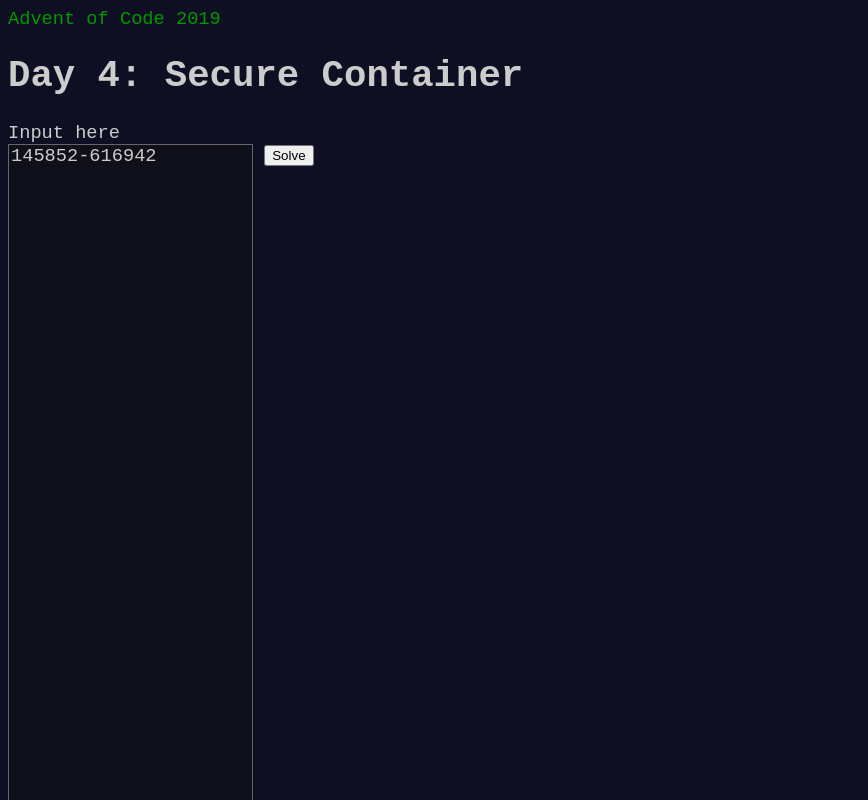
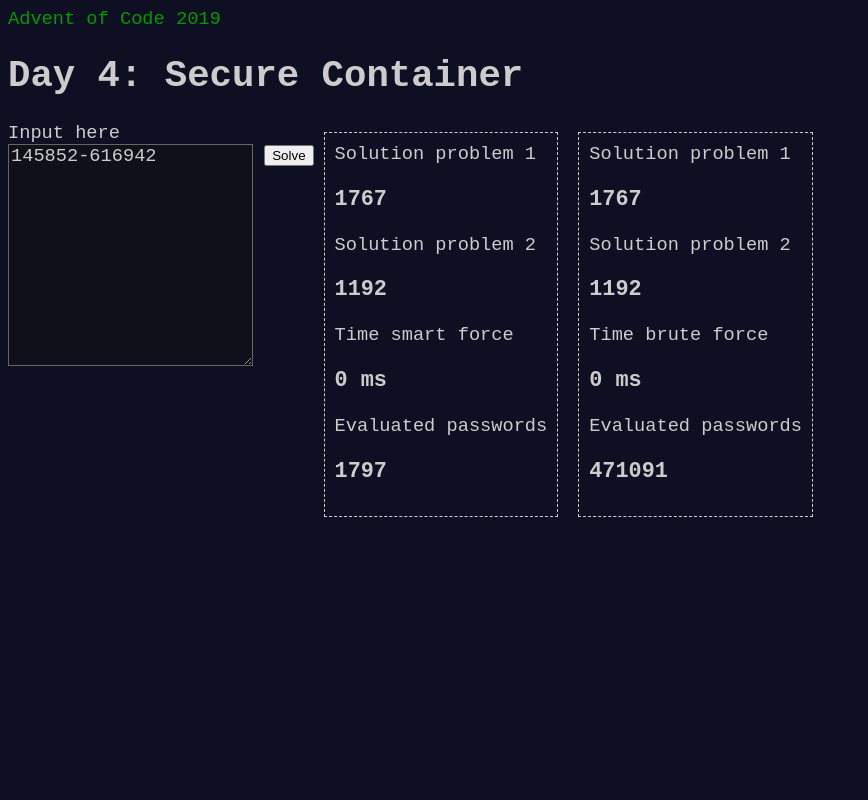
Before and after one commit to LetsAdventOfCode/AdventOfCode2019, a plain HTML site: page Kalle/day4/04.html in a window 1280 px wide. Both pictures are taken after a click on the button "Solve". Shown: the top 800 px of the page, without its empty margins (0-868 px from the left). Drawn offline with Linux system fonts and the light colour scheme.

Commit message:
added comparison for bruteforce vs the smart

```diff
--- a/Kalle/day4/04.html
+++ b/Kalle/day4/04.html
@@ -5,20 +5,49 @@
 <body>
     <a href="../index.html">Advent of Code 2019</a>
     <h1>Day 4: Secure Container</h1>
-	<div>
+    <div style="float:left;">
         Input here<br>
-		<textarea id="input" rows="40" columns="20">145852-616942</textarea>
-		<button onclick="solve()">Solve</button><br />
+        <textarea id="input" rows="10" columns="20">145852-616942</textarea>
+        <button onclick="solve(); solve2()">Solve</button><br />
+
     </div>
-
+    <div style="float:left; border: 1px dashed; margin: 10px; padding: 10px;">
         <div>
             Solution problem 1
-		<h2 id="solution"></h2>
+            <h3 id="solution"></h3>
         </div>
         <div>
             Solution problem 2
-		<h2 id="solution2"></h2>
+            <h3 id="solution2"></h3>
+        </div>
+        <div>
+            Time smart force
+            <h3 id="time"></h3>
+        </div>
+        <div>
+            Evaluated passwords
+            <h3 id="smartPasswords"></h3>
+        </div>
+    </div>
+    <div style="float:left; border: 1px dashed; margin: 10px; padding: 10px;">
+        <div>
+            Solution problem 1
+            <h3 id="solution3"></h3>
+        </div>
+        <div>
+            Solution problem 2
+            <h3 id="solution4"></h3>
+        </div>
+        <div>
+            Time brute force
+            <h3 id="time2"></h3>
+        </div>
+        <div>
+            Evaluated passwords
+            <h3 id="dumbPasswords"></h3>
+        </div>
     </div>
     <script src="04.js"></script>
+    <script src="04b.js"></script>
 </body>
 </html>
--- a/Kalle/day4/04.js
+++ b/Kalle/day4/04.js
@@ -1,18 +1,20 @@
 function solve() {
+    var now = new Date();
     let passwordLimits = document.getElementById("input").value.split("-");
     passwordLimits[0] = makeValid(passwordLimits[0]);
 	let dumbPasswords = [];
 	let dumberPasswords = [];
-	bruteforce(passwordLimits.map(num => parseInt(num)), dumbPasswords, dumberPasswords);
+    smartForce(passwordLimits.map(num => parseInt(num)), dumbPasswords, dumberPasswords);
 
     document.getElementById("solution").innerHTML = dumbPasswords.length;
     document.getElementById("solution2").innerHTML = dumberPasswords.length;
+    document.getElementById('time').innerHTML = (new Date() - now) + ' ms';
 }
 
-function bruteforce(passwordLimits, dumbPasswords, dumberPasswords){
-	let countChecks = 0;
+function smartForce(passwordLimits, dumbPasswords, dumberPasswords){
+	let evaluatedPasswords = 0;
 	for(let i = passwordLimits[0]; i <= passwordLimits[1]; i++) {
-		countChecks++;
+        evaluatedPasswords++;
 		let password = i + '';
 		let validityMatching = password.match(/([0-9])\1+/g);
 		if(validityMatching){
@@ -25,20 +27,20 @@ function bruteforce(passwordLimits, dumbPasswords, dumberPasswords){
 
 		i += skip(password);
     }
-	console.log('Passwords to check ' + (passwordLimits[1] - passwordLimits[0]))
-	console.log('Actual number of password checked ' + countChecks)
+    document.getElementById('smartPasswords').innerHTML = evaluatedPasswords;
 }
 
 makeValid = (password) => {
     let newPassword = [];
     newPassword[0] = password[0];
-	for (let i = 1; i < password.length; i++){
+    for (let i = 1; i < password.length; i++) {
         newPassword[i] = password[i] > newPassword[i - 1] ? password[i] : newPassword[i - 1];
     }
     return newPassword.join('');
-}
+};
 
 skip = (password) => {
     let match = password.match(/9*$/)[0];
+    password = password.length === match.length ? '0' + password : password;
     return match.length > 0 ? (match.replace(new RegExp('9', 'g'), '1')) * (password[password.length - 1 - match.length] * 1 + 1) : 0;
-}
+};
--- /dev/null
+++ b/Kalle/day4/04b.js
@@ -0,0 +1,47 @@
+function solve2() {
+    var now = new Date();
+    let passwordLimits = document.getElementById("input").value.split("-").map(num => parseInt(num));
+
+    let dumbPasswords = [];
+    let dumberPasswords = [];
+    bruteforce(passwordLimits, dumbPasswords, dumberPasswords);
+
+    document.getElementById("solution3").innerHTML = dumbPasswords.length;
+    document.getElementById("solution4").innerHTML = dumberPasswords.length;
+    document.getElementById('time2').innerHTML = (new Date() - now) + ' ms';
+}
+
+function bruteforce(passwordLimits, dumbPasswords, dumberPasswords) {
+    let evaluatedPasswords = 0;
+    for (let i = passwordLimits[0]; i <= passwordLimits[1]; i++) {
+        evaluatedPasswords++;
+        let password = i + '';
+        let dupes = {};
+        if (isPasswordValid(password, dupes) && areYouSure(password)) {
+            dumbPasswords.push(i);
+
+            if (areYouReallyThough(password, dupes.dupes)) {
+                dumberPasswords.push(i);
+            }
+        }
+    }
+    document.getElementById('dumbPasswords').innerHTML = evaluatedPasswords;
+}
+
+function isPasswordValid(password, dupes) {
+    let regex = /(.{1}){1}\1/g;
+    dupes.dupes = password.match(regex);
+    return dupes.dupes;
+}
+
+function areYouReallyThough(password, dupes) {
+    let tripletsRegexp = /([0-9])\1\1/g;
+    let triplets = password.match(tripletsRegexp);
+    return dupes && dupes.some(dupe => !triplets || triplets.every(triple => dupe[1] !== triple[1]));
+}
+
+function areYouSure(password) {
+    for (let i = 0; i < password.length - 1; i++)
+        if (password[i] > password[i + 1]) return false;
+    return true;
+}
```
Lines whose indentation alone changed are shown as unchanged.
